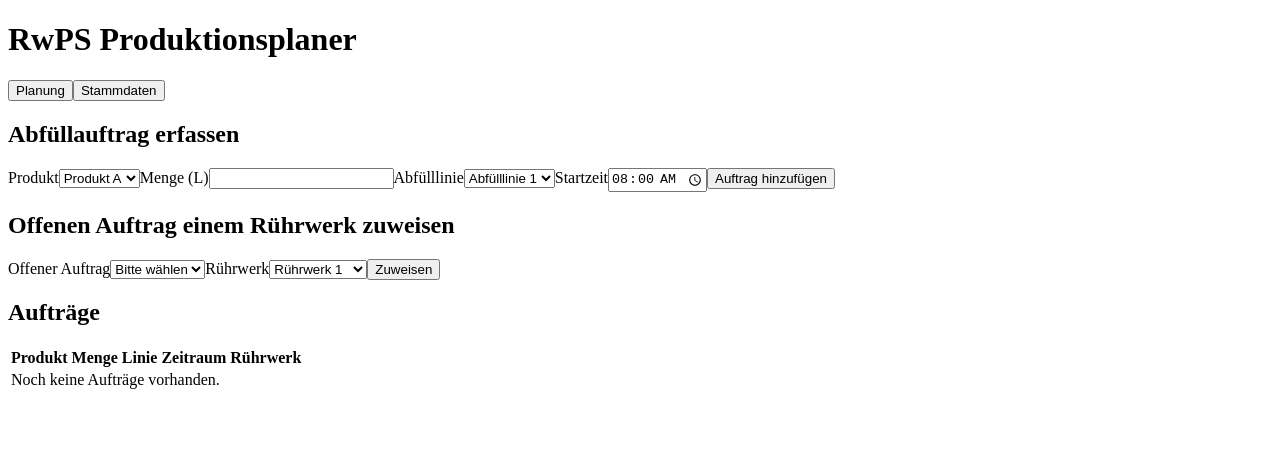
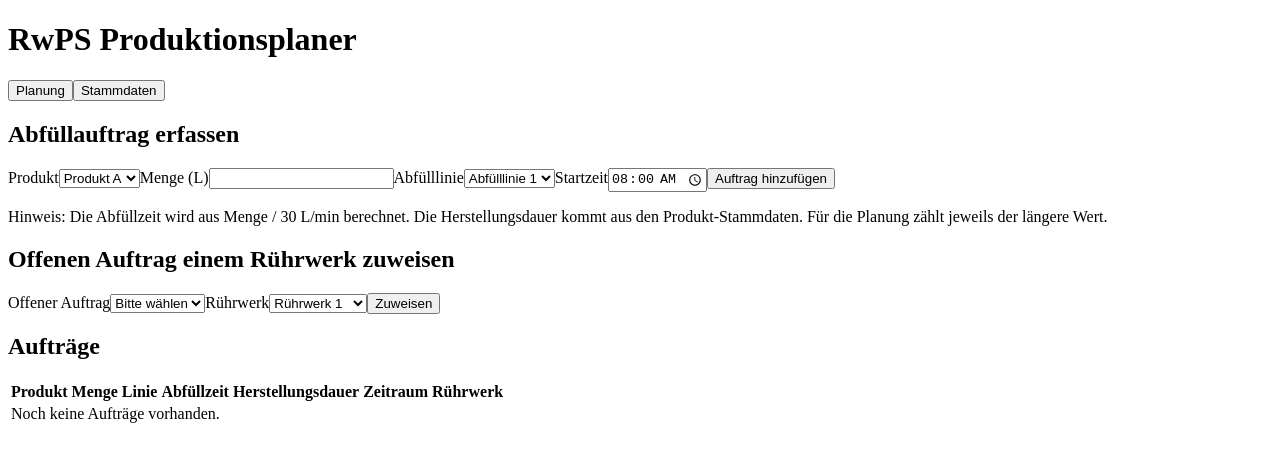
Before and after one commit to fabianhoffmann790-ctrl/RwPS-Codex, a React (Vite) app: page / in a window 1280 px wide. Shown: the top 462 px of the page. Built offline with nearby package versions, Linux system fonts and the light colour scheme; the HTML template or start-up script is replaced by a standard one.

Commit message:
Split order durations into fill and manufacturing values

```diff
--- a/src/App.jsx
+++ b/src/App.jsx
@@ -119,15 +119,20 @@ function App() {
     setProductError('');
   };
 
-  const createOrder = (event) => {
+  const createOrder = async (event) => {
     event.preventDefault();
     setPlanError('');
 
-    const product = products.find((entry) => entry.id === orderForm.productId);
+    const loadedProducts = await getProducts();
+    const product = loadedProducts.find((entry) => entry.id === orderForm.productId);
     const volume = Number(orderForm.volumeLiters);
 
     if (!product) {
       setPlanError('Bitte zuerst ein Produkt in den Stammdaten anlegen.');
+      return;
+    }
+    if (!Number.isInteger(product.manufacturingDurationMin) || product.manufacturingDurationMin <= 0) {
+      setPlanError('Für das gewählte Produkt ist keine gültige Herstellungsdauer in den Stammdaten gepflegt.');
       return;
     }
     if (!Number.isFinite(volume) || volume <= 0) {
@@ -136,7 +141,8 @@ function App() {
     }
 
     const fillDuration = Math.ceil(volume / FILL_RATE_L_PER_MIN);
-    const duration = Math.max(fillDuration, product.manufacturingDurationMin);
+    const manufacturingDuration = product.manufacturingDurationMin;
+    const duration = Math.max(fillDuration, manufacturingDuration);
     const start = toMinutes(orderForm.startTime);
     const end = start + duration;
 
@@ -156,6 +162,8 @@ function App() {
       productId: product.id,
       productName: product.name,
       volumeLiters: volume,
+      fillDuration,
+      manufacturingDuration,
       lineId: orderForm.lineId,
       start,
       end,
@@ -270,6 +278,11 @@ function App() {
                 Auftrag hinzufügen
               </button>
             </form>
+            <p>
+              Hinweis: Die Abfüllzeit wird aus Menge / {FILL_RATE_L_PER_MIN} L/min berechnet. Die
+              Herstellungsdauer kommt aus den Produkt-Stammdaten. Für die Planung zählt jeweils der längere
+              Wert.
+            </p>
             {planError && <p className="error">{planError}</p>}
           </section>
 
@@ -311,6 +324,8 @@ function App() {
                   <th>Produkt</th>
                   <th>Menge</th>
                   <th>Linie</th>
+                  <th>Abfüllzeit</th>
+                  <th>Herstellungsdauer</th>
                   <th>Zeitraum</th>
                   <th>Rührwerk</th>
                 </tr>
@@ -321,6 +336,8 @@ function App() {
                     <td>{order.productName}</td>
                     <td>{order.volumeLiters} L</td>
                     <td>{order.lineId}</td>
+                    <td>{order.fillDuration} min</td>
+                    <td>{order.manufacturingDuration} min</td>
                     <td>
                       {toHHMM(order.start)}-{toHHMM(order.end)}
                     </td>
@@ -329,7 +346,7 @@ function App() {
                 ))}
                 {orders.length === 0 ? (
                   <tr>
-                    <td colSpan="5">Noch keine Aufträge vorhanden.</td>
+                    <td colSpan="7">Noch keine Aufträge vorhanden.</td>
                   </tr>
                 ) : null}
               </tbody>
```
